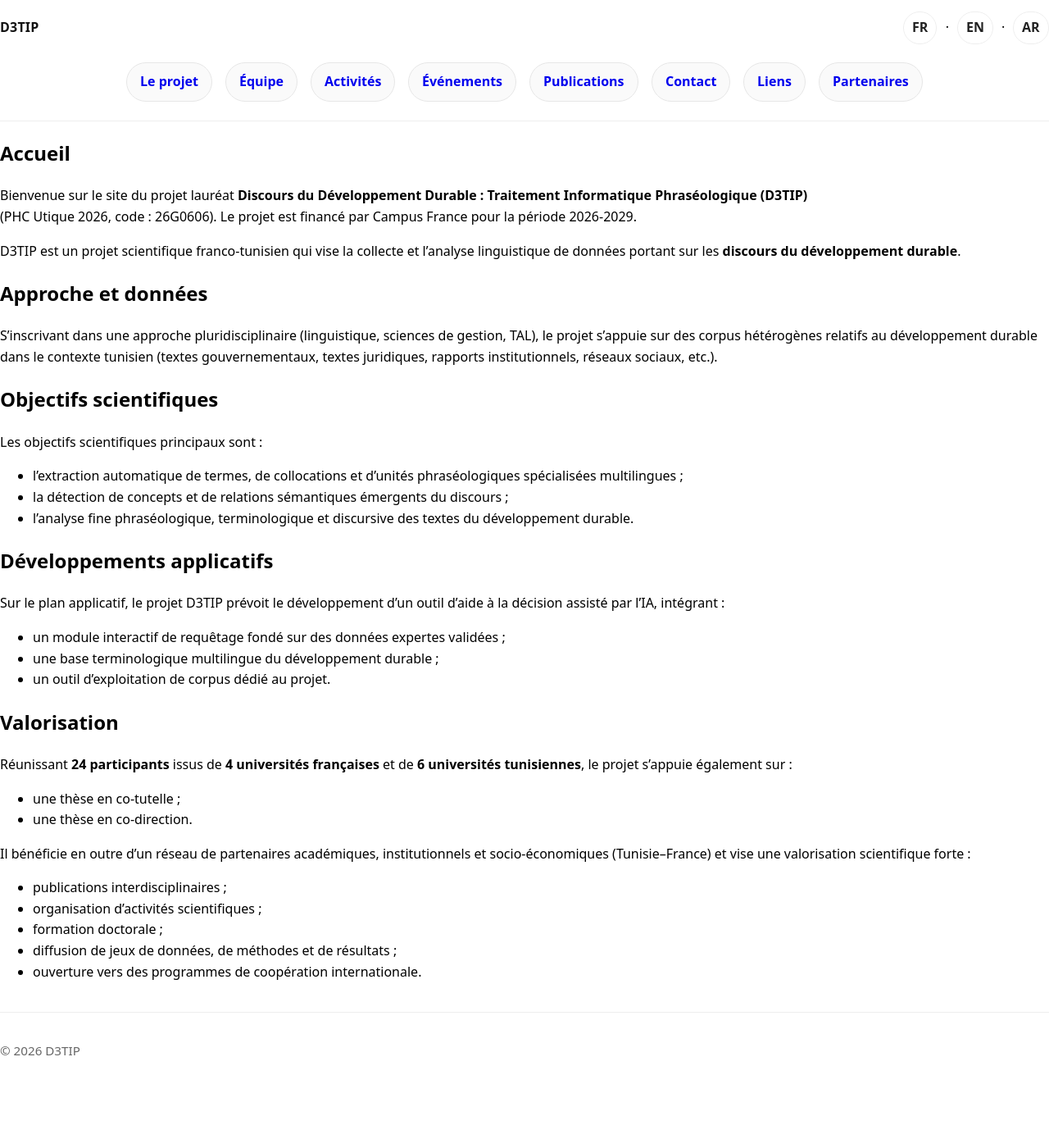
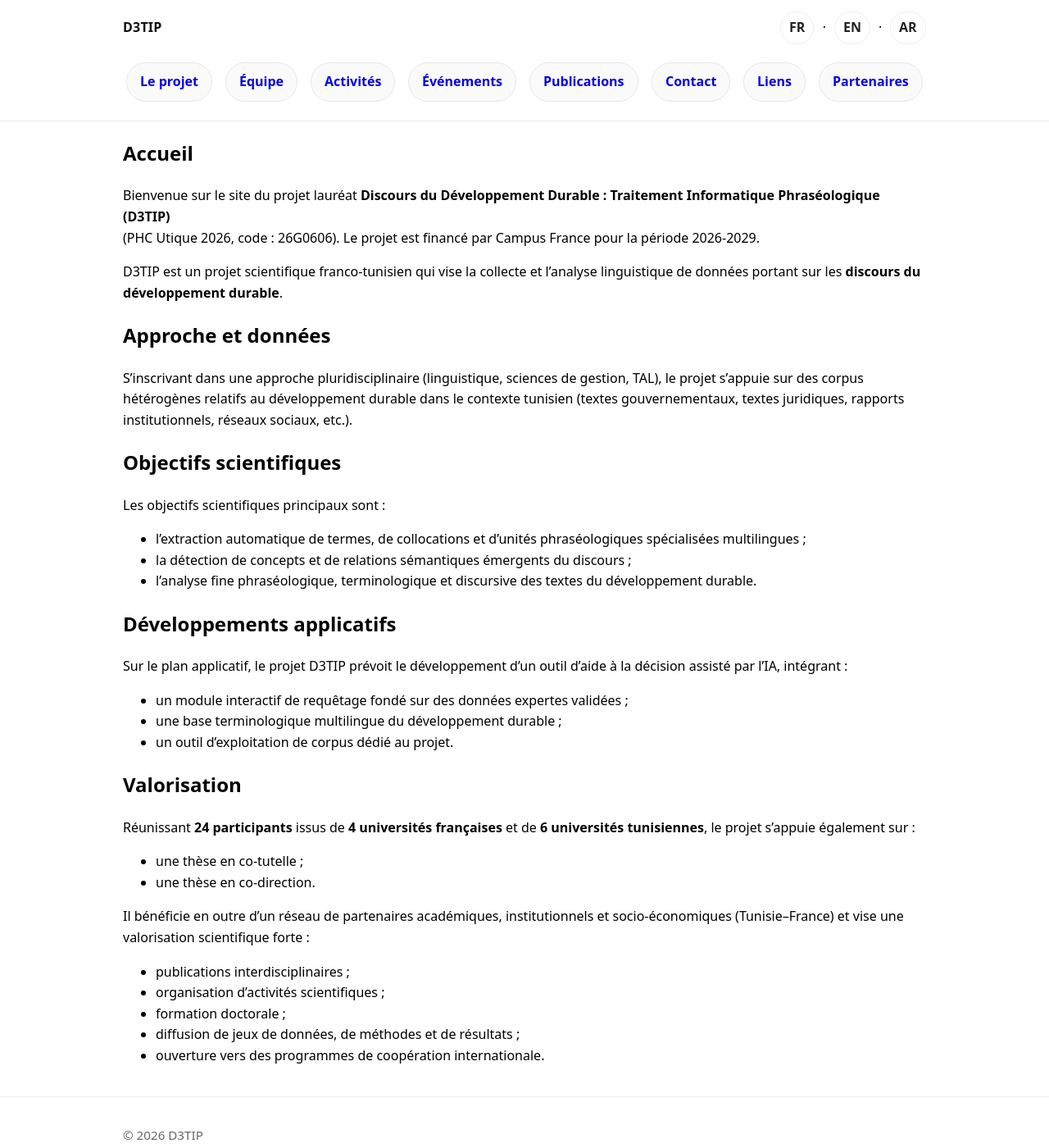
Before and after one commit to d3tip-phc-utique/d3tip-phc-utique.github.io, a Jekyll site: the page built from fr/index.md, in a window 1280 px wide and 1400 px high. Shown: the whole window at 82% size. Built offline with Jekyll 4.4.1, drawn with Linux system fonts in a browser that asks for light colours.

Commit message:
Update style.css

```diff
--- a/assets/css/style.css
+++ b/assets/css/style.css
@@ -1,4 +1,4 @@
-: :root { --max: 980px; --pad: 18px; }
+:root { --max: 980px; --pad: 18px; }
 
 body { margin: 0; font-family: system-ui, sans-serif; line-height: 1.6; }
 .container { max-width: var(--max); margin: 0 auto; padding: 0 var(--pad); }
```
